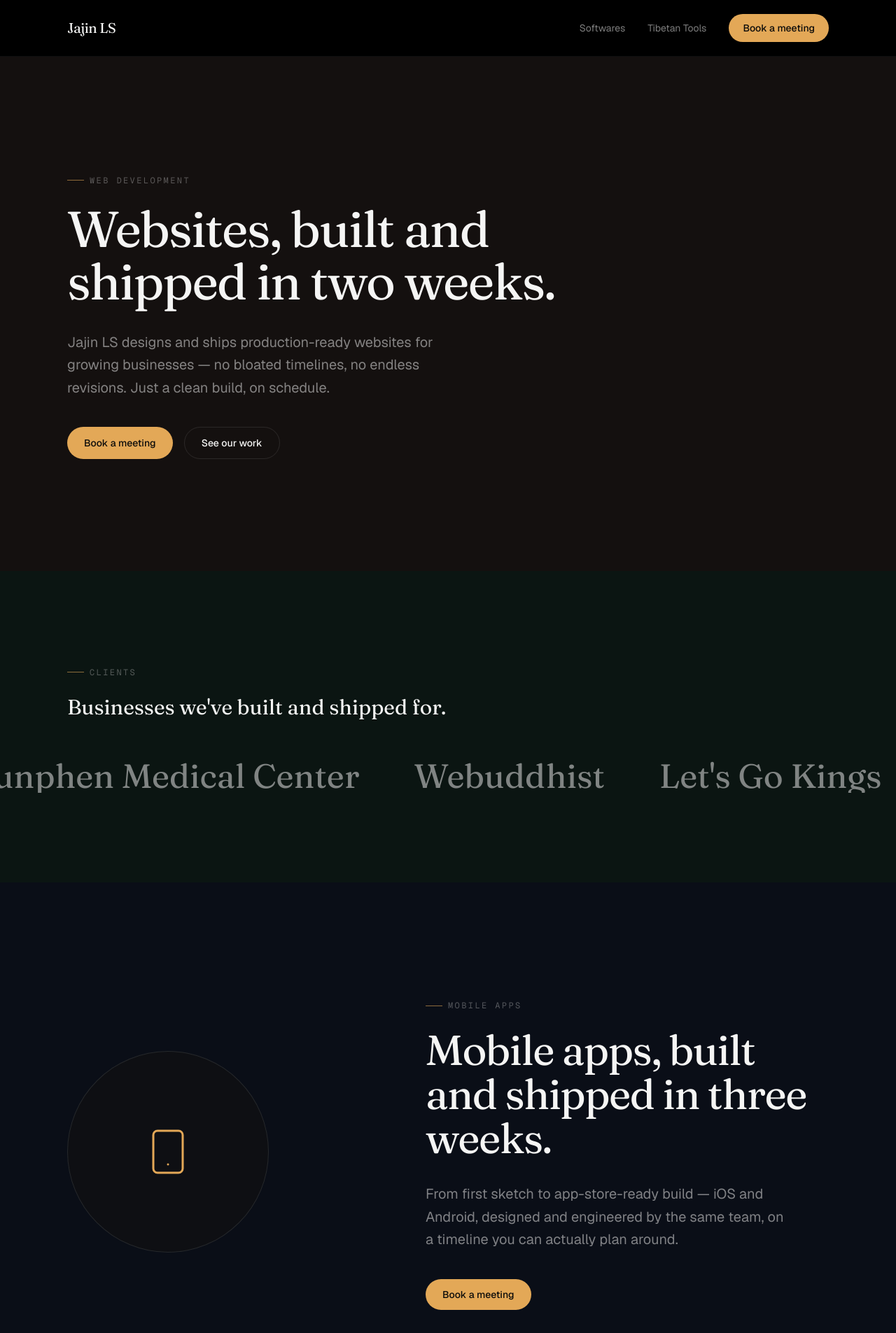
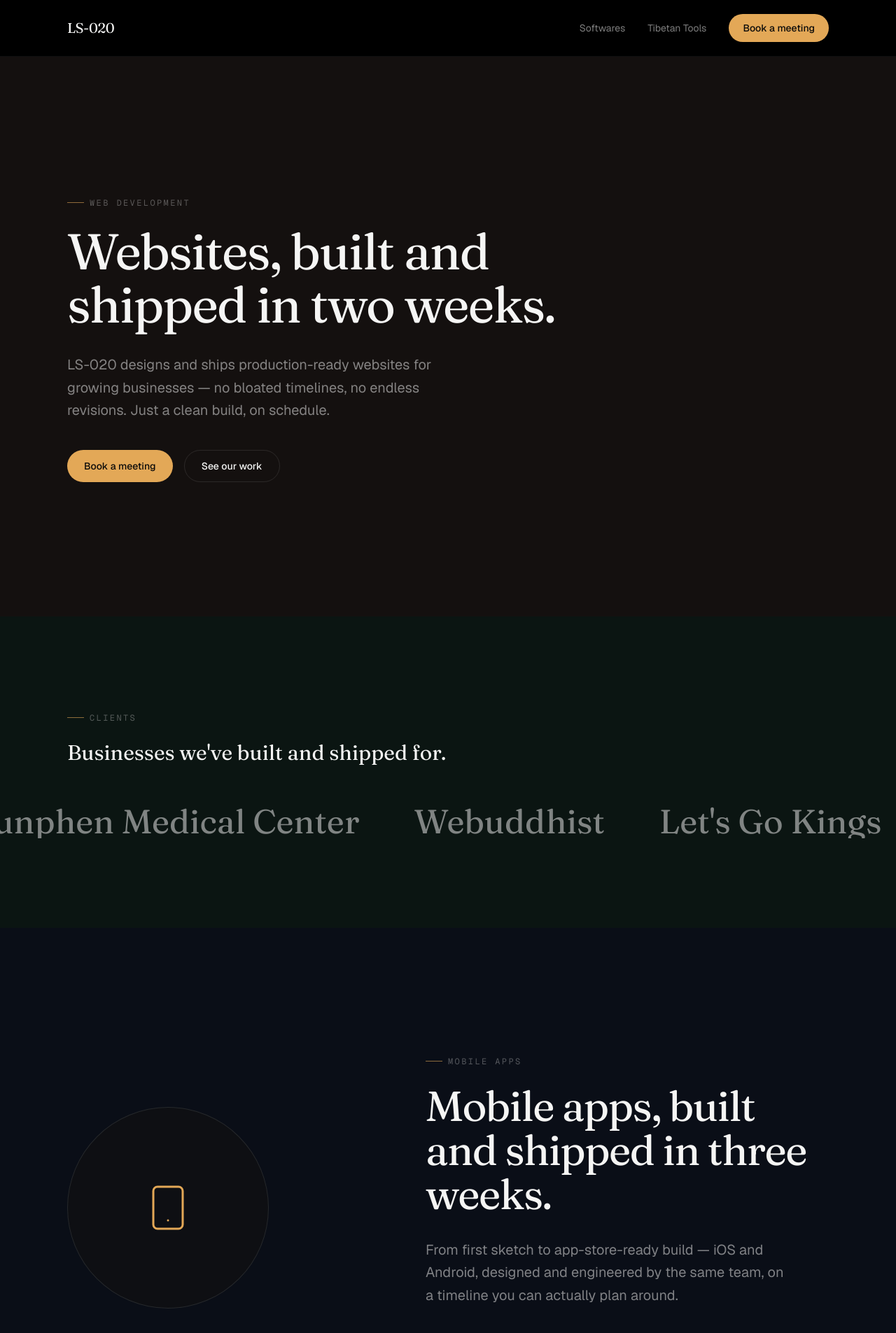
Before and after one commit to lungsang25/portfolio, a Next.js app: page / in a window 1280 px wide. Shown: the top 1905 px of the page at 70% size. Built offline with nearby package versions, Linux system fonts and the light colour scheme.

Commit message:
name_change

```diff
--- a/src/app/layout.tsx
+++ b/src/app/layout.tsx
@@ -20,9 +20,9 @@ const geistMono = Geist_Mono({
 });
 
 export const metadata: Metadata = {
-  title: "Jajin LS — Websites & Apps, Shipped Fast",
+  title: "LS-020 — Websites & Apps, Shipped Fast",
   description:
-    "Jajin LS builds and ships websites in 2 weeks and mobile apps in 3 weeks.",
+    "LS-020 builds and ships websites in 2 weeks and mobile apps in 3 weeks.",
 };
 
 export default function RootLayout({ children }: LayoutProps<"/">) {
@@ -30,6 +30,7 @@ export default function RootLayout({ children }: LayoutProps<"/">) {
     <html
       lang="en"
       className={`${fraunces.variable} ${geistSans.variable} ${geistMono.variable} h-full antialiased`}
+      suppressHydrationWarning
     >
       <body className="flex min-h-full flex-col bg-background text-foreground">
         <Nav />
--- a/src/components/home/Hero.tsx
+++ b/src/components/home/Hero.tsx
@@ -27,7 +27,7 @@ export function Hero() {
   };
 
   return (
-    <section className="bg-bg-hero py-24 md:py-32 lg:py-40">
+    <section className="flex min-h-screen items-center bg-bg-hero py-24 md:py-32 lg:py-40">
       <Container>
         <motion.div
           initial="hidden"
@@ -50,7 +50,7 @@ export function Hero() {
             variants={item}
             className="mt-8 max-w-xl text-lg leading-relaxed text-muted md:text-xl"
           >
-            Jajin LS designs and ships production-ready websites for growing
+            LS-020 designs and ships production-ready websites for growing
             businesses — no bloated timelines, no endless revisions. Just a
             clean build, on schedule.
           </motion.p>
--- a/src/components/home/MobileAppsSection.tsx
+++ b/src/components/home/MobileAppsSection.tsx
@@ -28,7 +28,7 @@ export function MobileAppsSection() {
   };
 
   return (
-    <section className="bg-bg-mobile py-24 md:py-32 lg:py-40">
+    <section className="flex min-h-screen items-center bg-bg-mobile py-24 md:py-32 lg:py-40">
       <Container>
         <div className="flex flex-col items-start gap-16 md:flex-row md:items-center md:justify-between">
           <motion.div
--- a/src/components/home/TestimonialsSection.tsx
+++ b/src/components/home/TestimonialsSection.tsx
@@ -10,7 +10,7 @@ export function TestimonialsSection() {
   const isDesktop = useMediaQuery("(min-width: 768px)");
 
   return (
-    <section className="bg-bg-testimonials">
+    <section className="flex min-h-screen flex-col justify-center bg-bg-testimonials">
       <Container className="pt-24 md:pt-32 lg:pt-40">
         <Eyebrow>Testimonials</Eyebrow>
         <h2 className="mt-6 max-w-2xl font-display text-4xl leading-[1.05] tracking-tight text-foreground md:text-5xl">
--- a/src/components/layout/Footer.tsx
+++ b/src/components/layout/Footer.tsx
@@ -12,7 +12,7 @@ export function Footer() {
   return (
     <footer className="border-t border-border/60 bg-background">
       <Container className="flex flex-col items-center gap-6 py-12 md:flex-row md:justify-between">
-        <span className="font-display text-lg text-foreground">Jajin LS</span>
+        <span className="font-display text-lg text-foreground">LS-020</span>
 
         <nav className="flex flex-wrap items-center justify-center gap-x-6 gap-y-2">
           {links.map((link) => (
@@ -27,7 +27,7 @@ export function Footer() {
         </nav>
 
         <span className="text-xs text-subtle">
-          © {new Date().getFullYear()} Jajin LS. All rights reserved.
+          © {new Date().getFullYear()} LS-020. All rights reserved.
         </span>
       </Container>
     </footer>
--- a/src/components/layout/Nav.tsx
+++ b/src/components/layout/Nav.tsx
@@ -26,7 +26,7 @@ export function Nav() {
             className="font-display text-xl tracking-tight text-foreground"
             onClick={() => setOpen(false)}
           >
-            Jajin LS
+            LS-020
           </Link>
 
           <nav className="hidden items-center gap-8 md:flex">
```
